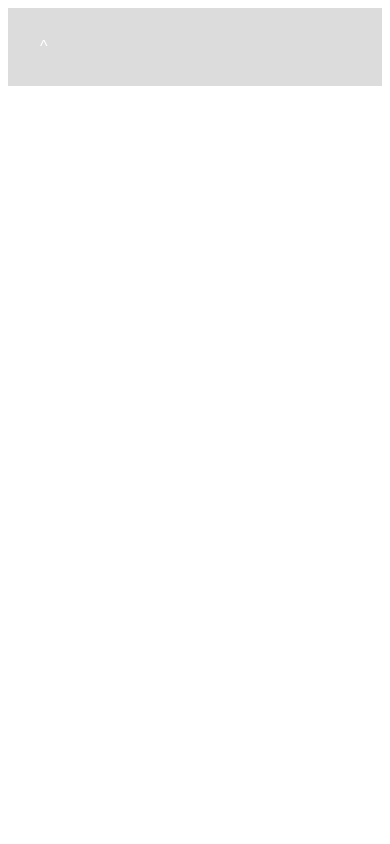
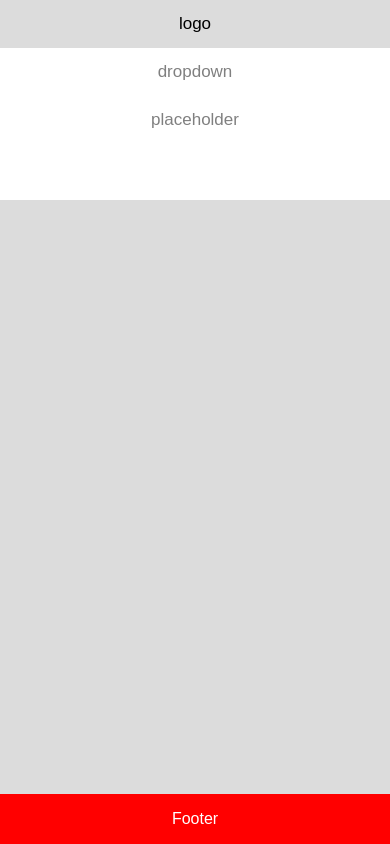
Before and after one commit to nsoriano16/Exit87BBQ, a plain HTML site: page index.html in a window 390 px wide. Drawn offline with Linux system fonts and the light colour scheme.

Commit message:
worked on header and started on footer

```diff
--- a/index.html
+++ b/index.html
@@ -5,118 +5,96 @@
     <meta name="viewport" content="width=device-width, initial-scale=1.0">
     <title>Document</title>
     <style>
-        .header-image {
-            width: 49%;
-            height: 49%;
-            border-radius: 1%;
-            align-content: center;
+        body {
+            margin: 0;
+            font-family: Arial, Helvetica, sans-serif;
+            background-color:gainsboro;
         }
 
-        .header-image:hover {
-            width: 50%;
-            height: 50%;
-            filter: grayscale(100%);
-        }
-
-        body {
+        .topnav {
+            position: relative;
+            overflow: hidden;
             background-color: white;
         }
 
-        .header {
-            float: unset;
-            color: crimson;
-            font-family: 'Times New Roman', Times, serif;
+        .topnav a {
+            float: left;
+            color: gray;
+            text-align: center;
             padding: 14px 16px;
-            text-align: center;
-            margin: 0;
-            font-style: bold;
+            text-decoration: none;
+            font-size: 17px;
+            display: block;
         }
 
-        ul {
-        list-style-type: none;
-        margin: 0;
-        padding: 0;
-        overflow: hidden;
-        background-color: gainsboro;
-        border: 1.5px solid:gray;
-        position: sticky;
-        top: 0px;
+        .topnav a:hover {
+            background-color: gainsboro;
+            color: black;
         }
 
-        .nav {
-            display: inline;
-            float: left;
+        //:hover a.active {
+            background-color: orange;
+            color: yellow;
+            display: inline-block
         }
 
-        a {
-        display: block;
-        padding: 10px;
-        background-color:gainsboro;
+        .topnav-centered a {
+            float: none;
+            position: absolute;
+            top: 50%;
+            left: 50%;
+            transform: translate(-50%, -50%);
         }
 
-        li a {
-        display: block;
-        color: white;
-        text-align: center;
-        padding: 14px 16px;
-        text-decoration: none;
+        .topnav-right {
+            float: right;
         }
 
-        li a:hover {
-            background-color: gray;
+
+        @media screen and (max-width: 600px) {
+            .topnav a, .topnav-right {
+            float: none;
+            display: block;
         }
 
-        .dropdown {
-        position: relative;
-        display: inline-block;
+        .topnav-centered a {
+            position: relative;
+            top: 0;
+            left: 0;
+            transform: none;
         }
 
-        .dropdown-content {
-        display: none;
-        position: absolute;
-        background-color: #f9f9f9;
-        min-width: 160px;
-        box-shadow: 0px 8px 16px 0px rgba(0,0,0,0.2);
-        padding: 12px 16px;
-        z-index: 1;
-        }
-
-        .dropdown:hover .dropdown-content {
-        display: block;
-        }
-
-        .dropdown-content a {
-        color: black;
-        padding: 12px 16px;
-        text-decoration: none;
-        display: block;
-        }
-
-        .dropdown:hover .dropbtn {
-        background-color: gray;
-        }
-
-        .dropbtn {
-        background-color:gainsboro;
-        color: white;
-        padding: 16px;
-        font-size: 16px;
-        border: none;
-        cursor: pointer;
+        .footer {
+            position: fixed;
+            left: 0;
+            bottom: 0;
+            width: 100%;
+            background-color: red;
+            color: white;
+            text-align: center;
         }
     </style>
 </head>
 <body>
-    <ul>
-        <div class="dropdown">
-            <button class="dropbtn"><li class="nav"><a href="home.asp">^</a></li></button>
-            <div class="dropdown-content">
-                <a href="#">Link 1</a>
-                <a href="#">Link 2</a>
-                <a href="#">Link 3</a>
-            </div>
+
+
+<div class="topnav">
+    <div class="topnav-centered">
+      <a href="file:///C:/Users/Nicolas.Soriano/Documents/GitHub/Exit87BBQ/index.html" class="active">logo</a>
         </div>
-    </ul>
+        <a href="#news">dropdown</a>
+        <a href="#contact">placeholder</a>
+        <div class="topnav-right">
+            <a href="#search"></a>
+            <a href="#about"></a>
+        </div>
+    </div>
+<div style="padding-left:16px">
+</div>
+
+<div class="footer">
+    <p>Footer</p>
+</div>
 
 </body>
 </html>
```
